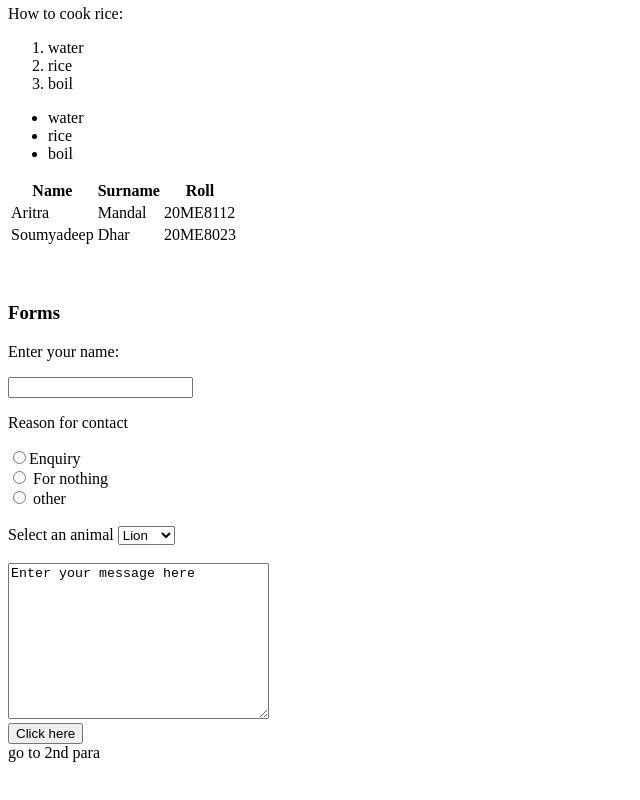
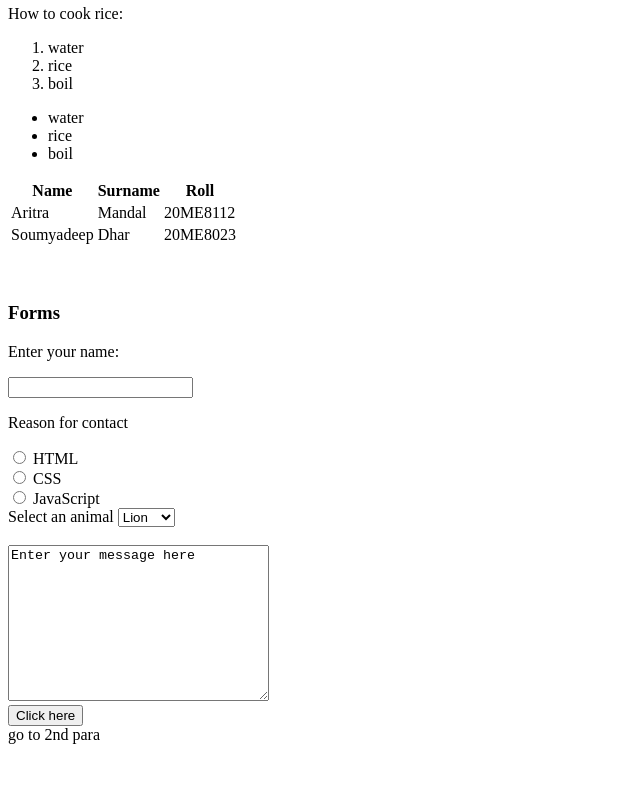
Before and after one commit to aritraMandal02/aritraswebsite.github.io, a plain HTML site: page index.html in a window 1280 px wide. Shown: the part 500-1300 px from the top of the page, without its empty margins (0-640 px from the left). Drawn offline with Linux system fonts and the light colour scheme.

Commit message:
Update index.html

```diff
--- a/index.html
+++ b/index.html
@@ -46,9 +46,12 @@
             <p>Enter your name:</p>
             <input name="hi" type="text"> <br>
             <p>Reason for contact</p>
-            <input type="radio" id="enq"><label for="enq">Enquiry</label> <br>
-            <input type="radio"> For nothing <br>
-            <input type="radio"> other <br>
+            <input type="radio" id="html" name="fav_language" value="HTML">
+            <label for="html">HTML</label><br>
+            <input type="radio" id="css" name="fav_language" value="CSS">
+            <label for="css">CSS</label><br>
+            <input type="radio" id="javascript" name="fav_language" value="JavaScript">
+            <label for="javascript">JavaScript</label>
             <br>
             <label for="sel">Select an animal</label>
             <select name="select" id="sel">
```
